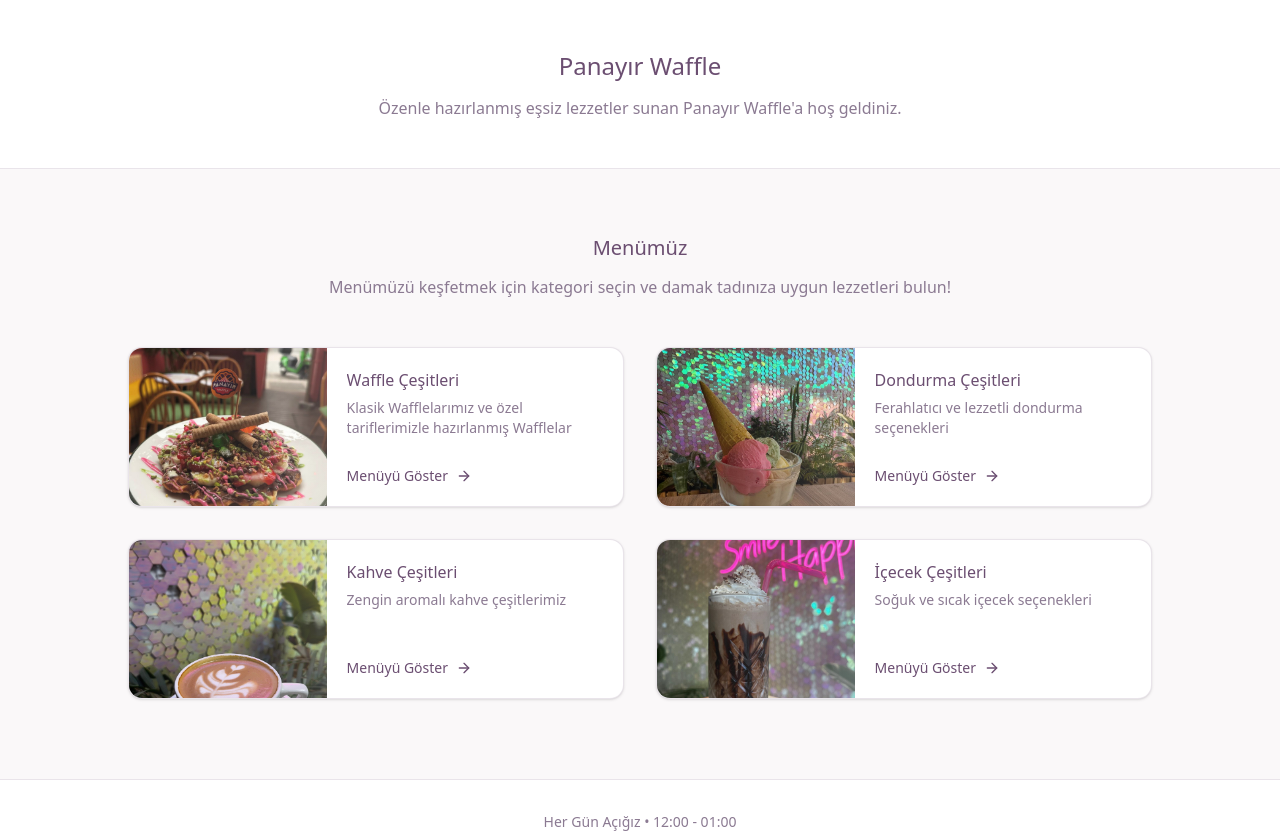
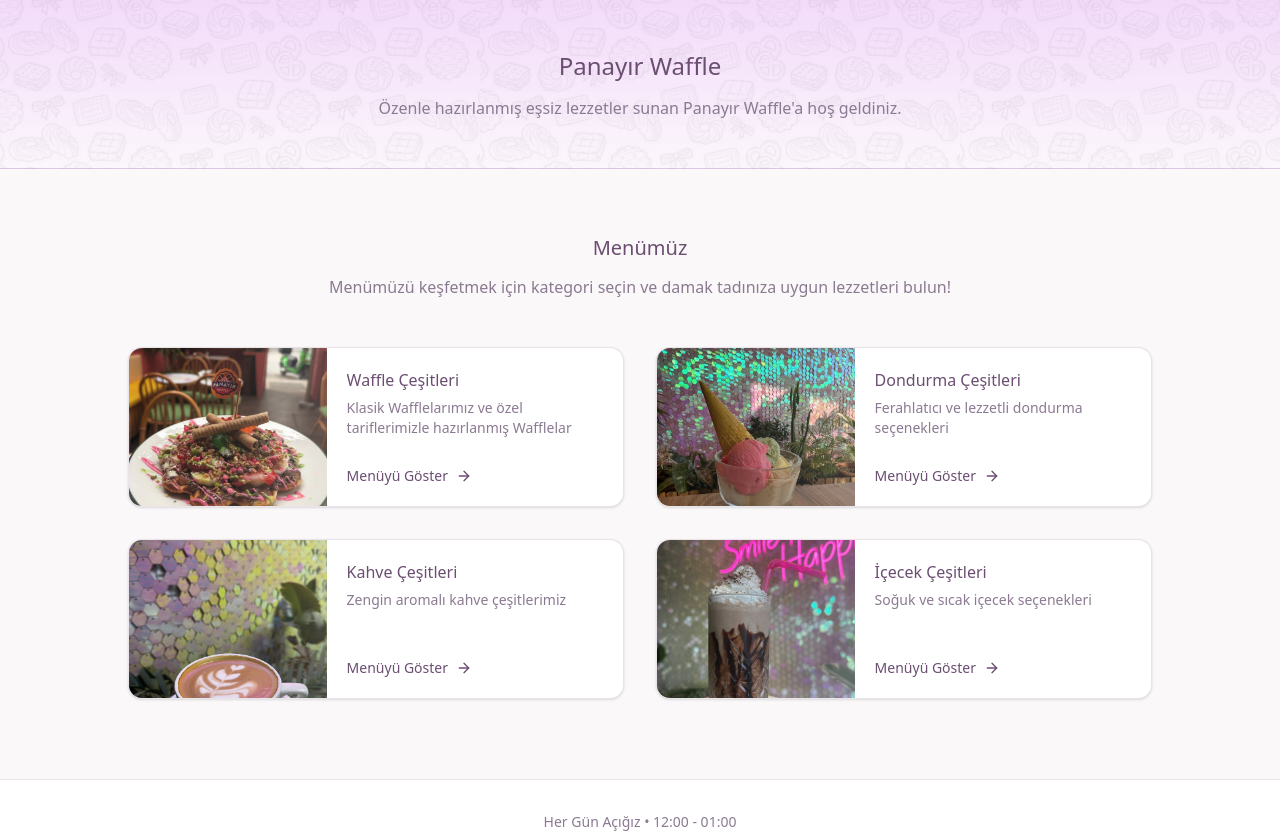
Before and after one commit to irem-kalay/panayir-menu, a React (Vite) app: page / in a window 1280 px wide. Built offline with nearby package versions, Linux system fonts and the light colour scheme.

Commit message:
Add gradient background to header
Updated header to include a background image with a gradient.

```diff
--- a/src/components/HomePage.tsx
+++ b/src/components/HomePage.tsx
@@ -41,7 +41,11 @@ export function HomePage({ onSelectCategory }: HomePageProps) {
   return (
     <div className="min-h-screen bg-background">
       {/* Header */}
-      <header className="bg-card border-b border-border">
+      <header className="bg-card border-b border-border"
+        style={{
+    backgroundImage: `linear-gradient(rgba(236, 199, 247, 0.64), rgba(249, 241, 249, 0.6)), url('/src/assets/photos/menuArkaplan.png')`,
+  }}
+        >
         <div className="max-w-7xl mx-auto px-4 sm:px-6 py-8 sm:py-12 text-center">
           <h1 className="text-primary mb-2 sm:mb-3">Panayır Waffle</h1>
           <p className="text-muted-foreground max-w-2xl mx-auto px-2">
```
